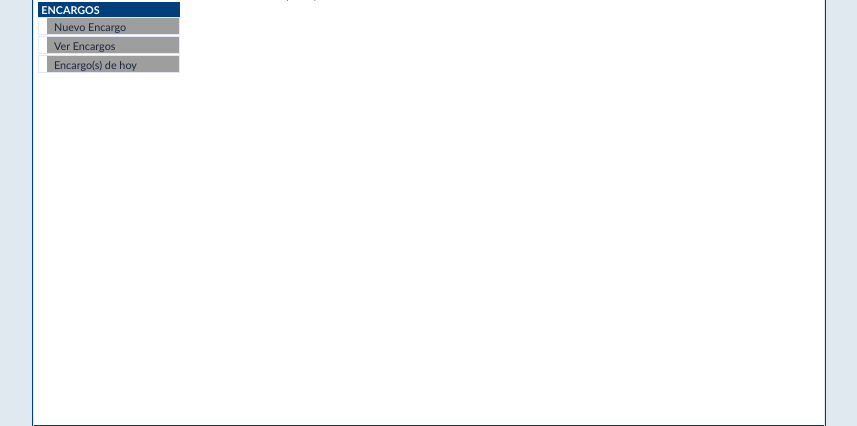
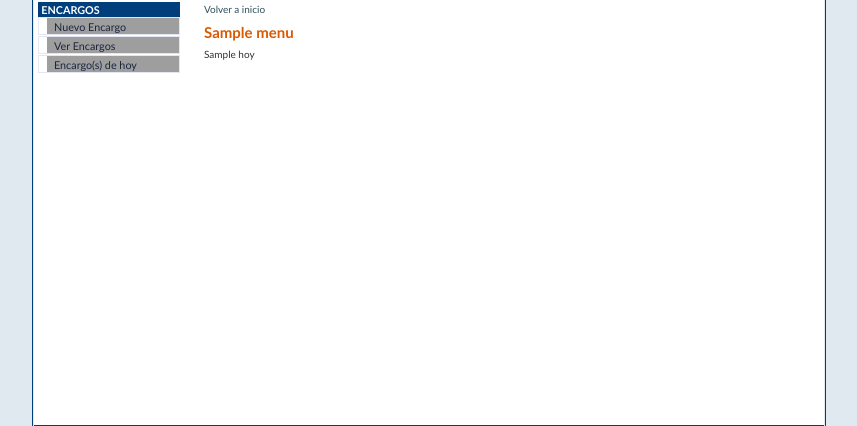
Before and after one commit to SistemaAxel/Axel, a Flask app: template templates/menu_comedor.html in a window 1280 px wide. Shown: the part 142-568 px from the top of the page, without its empty margins (211-1068 px from the left). Run offline with Flask 3, Linux system fonts and the light colour scheme; the template is opened without the code that fills it: most values are stand-ins (such as "Sample title", 1, 10 or a date in 2020); grey boxes are pictures that could not be loaded.

Commit message:
Actualizar menu_comedor.html

```diff
--- a/templates/menu_comedor.html
+++ b/templates/menu_comedor.html
@@ -1,9 +1,10 @@
 {% extends 'v2.html' %} {% block contenido %}
 <div id="contenido">
   <div class="content">
-        <h1>Menu Automatico de {{comedor}} - [ Axel ]</h1>
+        <h2>Menu Automatico de {{comedor}}</h2>
         <a href="/">Volver a inicio</a>
         {% for menu in menus %}
+                <h3>{{menu}}</h3>
                 {{hoy[menu]}}
         {% endfor %}
 
```
